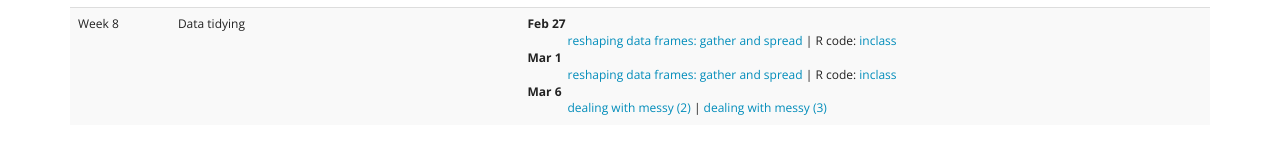
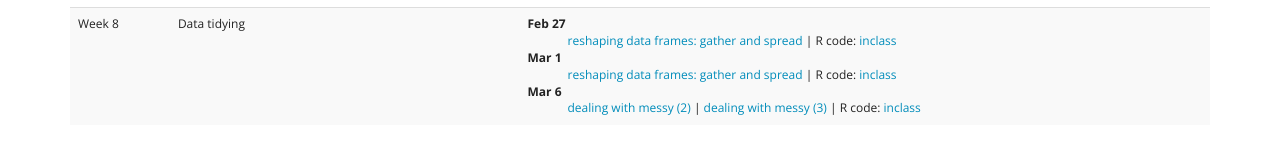
Before and after one commit to Stat480-at-ISU/Stat480-at-ISU.github.io-2019, a Jekyll site: the page built from schedule.html, in a window 1280 px wide. Shown: the part 752-897 px from the top of the page. Built offline with Jekyll 4.4.1, drawn with Linux system fonts in a browser that asks for light colours.

Commit message:
link to code from inclass

```diff
--- a/schedule.html
+++ b/schedule.html
@@ -117,7 +117,7 @@ slides: <a href="../materials/02_reading-files/01_ascii.html" target=_blank>read
           <dt>Mar 1</dt>
           <dd>    <a href="../materials/03_tidyverse/05_tidyr.html" target=_blank>reshaping data frames: gather and spread</a>  | R code: <a href="code/mar1-inclass.R">inclass</a></dd>
           <dt>Mar 6</dt>
-          <dd> <a href="../materials/03_tidyverse/06_tidyr.html" target=_blank>dealing with messy (2)</a> | <a href="../materials/03_tidyverse/07-messy-3.html" target=_blank>dealing with messy (3)</a>
+          <dd> <a href="../materials/03_tidyverse/06_tidyr.html" target=_blank>dealing with messy (2)</a> | <a href="../materials/03_tidyverse/07-messy-3.html" target=_blank>dealing with messy (3)</a> | R code: <a href="code/mar6-inclass.R">inclass</a>
           </dl>
         </td>
       </tr>
```
